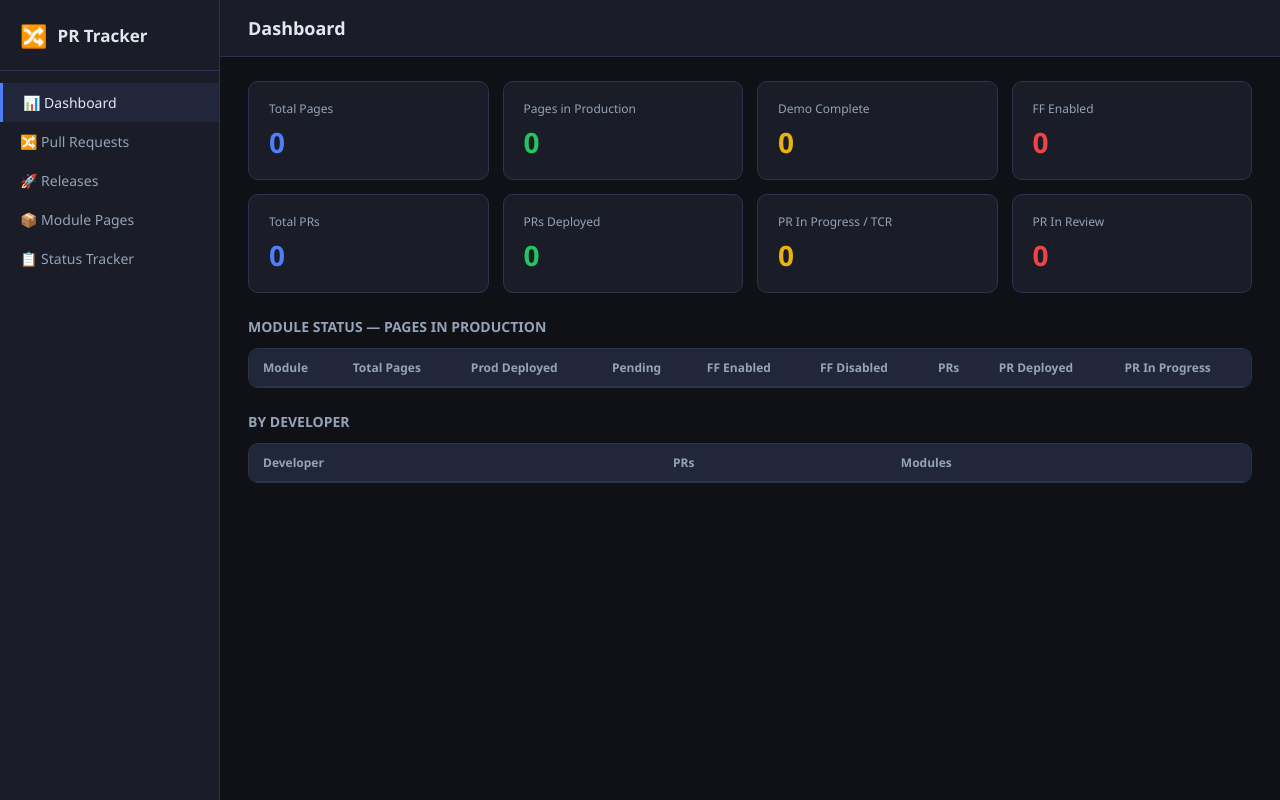
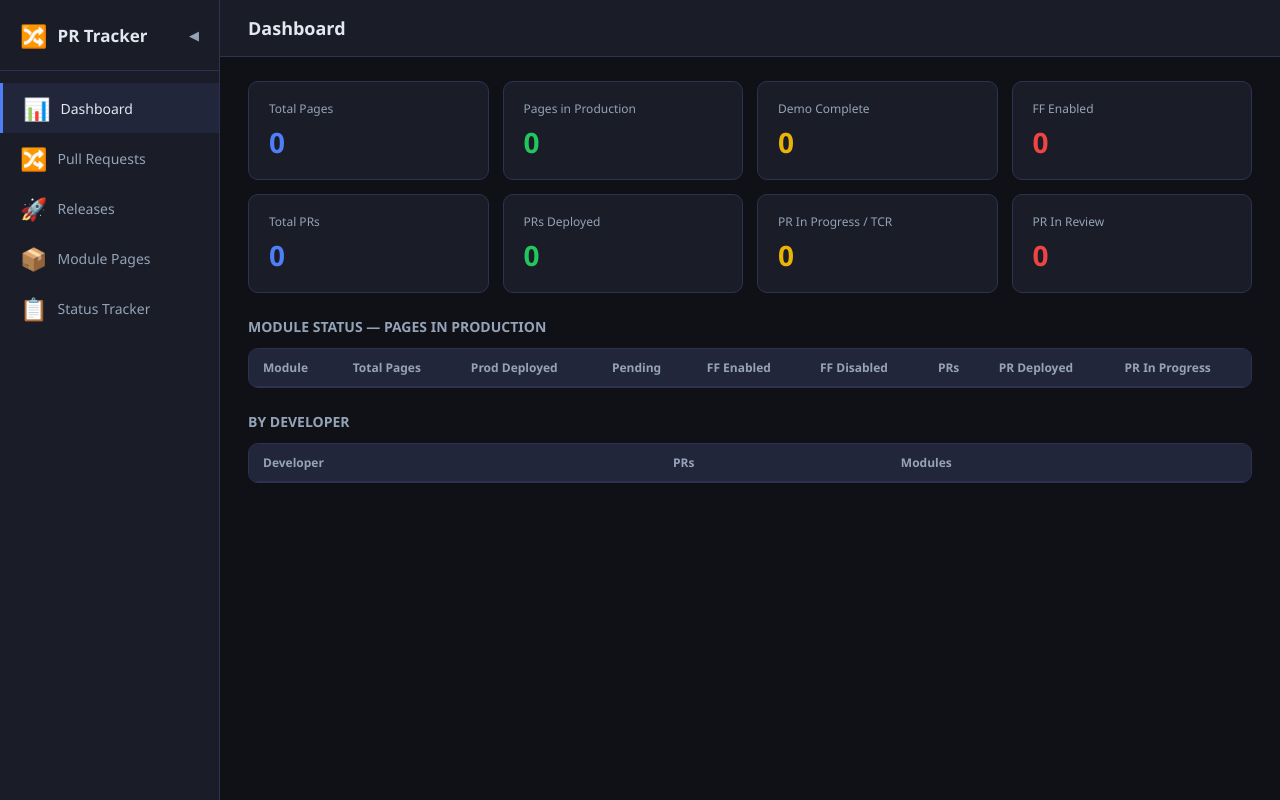
Before and after one commit to abhijitsil2005/pr-tracker, a website: page public/index.html in a window 1280 px wide. Drawn offline with Linux system fonts and the light colour scheme; no server answers.

Commit message:
left nav collapse

```diff
--- a/public/css/styles.css
+++ b/public/css/styles.css
@@ -9,13 +9,22 @@ body{font-family:'Segoe UI',system-ui,sans-serif;background:var(--bg);color:var(
 .app{display:flex;height:100vh;overflow:hidden}
 
 /* NAV */
-nav{width:220px;flex-shrink:0;background:var(--surface);border-right:1px solid var(--border);display:flex;flex-direction:column;padding:20px 0}
-.nav-logo{padding:0 20px 20px;font-size:17px;font-weight:700;color:var(--text);border-bottom:1px solid var(--border);display:flex;align-items:center;gap:10px}
-.nav-logo span{font-size:22px}
+nav{width:220px;flex-shrink:0;background:var(--surface);border-right:1px solid var(--border);display:flex;flex-direction:column;padding:20px 0;transition:width .2s ease;overflow:hidden}
+nav.collapsed{width:52px}
+.nav-logo{padding:0 20px 20px;font-size:17px;font-weight:700;color:var(--text);border-bottom:1px solid var(--border);display:flex;align-items:center;gap:10px;white-space:nowrap;overflow:hidden}
+.nav-icon{font-size:22px;flex-shrink:0}
+.nav-label{overflow:hidden;transition:opacity .15s}
+.nav-toggle{margin-left:auto;flex-shrink:0;background:none;border:none;color:var(--text2);font-size:13px;cursor:pointer;padding:2px 0;line-height:1;transition:transform .2s,color .15s}
+.nav-toggle:hover{color:var(--text)}
+nav.collapsed .nav-toggle{transform:rotate(180deg)}
+nav.collapsed .nav-label{display:none}
+nav.collapsed .nav-logo{justify-content:center;padding-left:0;padding-right:0}
 nav ul{list-style:none;margin-top:12px}
-nav ul li a{display:flex;align-items:center;gap:10px;padding:10px 20px;color:var(--text2);text-decoration:none;font-size:14px;cursor:pointer;transition:background .15s,color .15s}
+nav ul li a{display:flex;align-items:center;gap:10px;padding:10px 20px;color:var(--text2);text-decoration:none;font-size:14px;cursor:pointer;transition:background .15s,color .15s;white-space:nowrap;overflow:hidden}
 nav ul li a:hover,nav ul li a.active{background:var(--surface2);color:var(--text)}
 nav ul li a.active{border-left:3px solid var(--accent)}
+nav.collapsed ul li a{justify-content:center;padding:10px 0}
+nav.collapsed ul li a.active{border-left:none;box-shadow:inset 3px 0 0 var(--accent)}
 
 /* LAYOUT */
 .main{flex:1;overflow-y:auto;display:flex;flex-direction:column}
--- a/public/index.html
+++ b/public/index.html
@@ -10,15 +10,18 @@
 <div class="app">
 
 <!-- ── Sidebar ─────────────────────────────────────────── -->
-<nav>
-  <div class="nav-logo"><span>🔀</span> PR Tracker</div>
+<nav id="mainNav">
+  <div class="nav-logo">
+    <span class="nav-icon">🔀</span>
+    <span class="nav-label">PR Tracker</span>
+    <button class="nav-toggle" id="navToggle" onclick="toggleNav()" title="Toggle sidebar">◀</button>
+  </div>
   <ul>
-    <li><a href="#" class="active" data-section="dashboard">📊 Dashboard</a></li>
-    <li><a href="#" data-section="prs">🔀 Pull Requests</a></li>
-    <li><a href="#" data-section="releases">🚀 Releases</a></li>
-    <li><a href="#" data-section="modules">📦 Module Pages</a></li>
-    <li><a href="#" data-section="status">📋 Status Tracker</a></li>
-    <!-- <li><a href="#" data-section="sync">🔄 Sync Excel</a></li> -->
+    <li><a href="#" class="active" data-section="dashboard" title="Dashboard"><span class="nav-icon">📊</span><span class="nav-label"> Dashboard</span></a></li>
+    <li><a href="#" data-section="prs" title="Pull Requests"><span class="nav-icon">🔀</span><span class="nav-label"> Pull Requests</span></a></li>
+    <li><a href="#" data-section="releases" title="Releases"><span class="nav-icon">🚀</span><span class="nav-label"> Releases</span></a></li>
+    <li><a href="#" data-section="modules" title="Module Pages"><span class="nav-icon">📦</span><span class="nav-label"> Module Pages</span></a></li>
+    <li><a href="#" data-section="status" title="Status Tracker"><span class="nav-icon">📋</span><span class="nav-label"> Status Tracker</span></a></li>
   </ul>
 </nav>
 
--- a/public/js/app.js
+++ b/public/js/app.js
@@ -8,8 +8,18 @@ let pageModalCtx = null; // { moduleName, pageName (for edit) }
 let pagePRCtx   = null; // { moduleName, pageName } for PR-page association modal
 let stCtx       = null; // { id, developer, module, page, ... } for activity modal
 
+// ── Nav collapse ───────────────────────────────────────
+function toggleNav() {
+  const nav = document.getElementById('mainNav');
+  const collapsed = nav.classList.toggle('collapsed');
+  localStorage.setItem('navCollapsed', collapsed);
+}
+
 // ── Init ───────────────────────────────────────────────
 async function init() {
+  if (localStorage.getItem('navCollapsed') === 'true') {
+    document.getElementById('mainNav').classList.add('collapsed');
+  }
   await loadLookups();
   populateFilters();
   showSection('dashboard');
```
